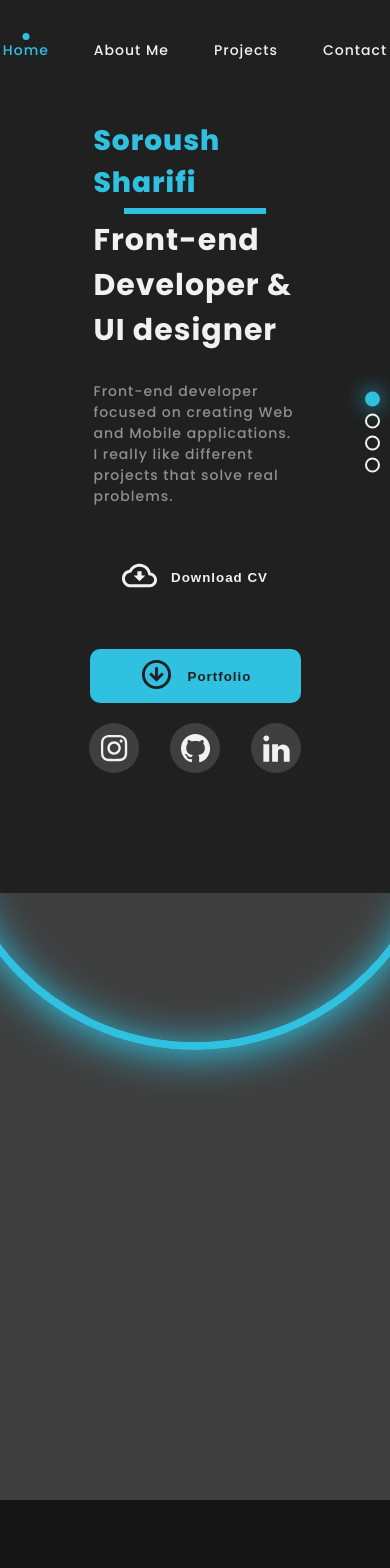
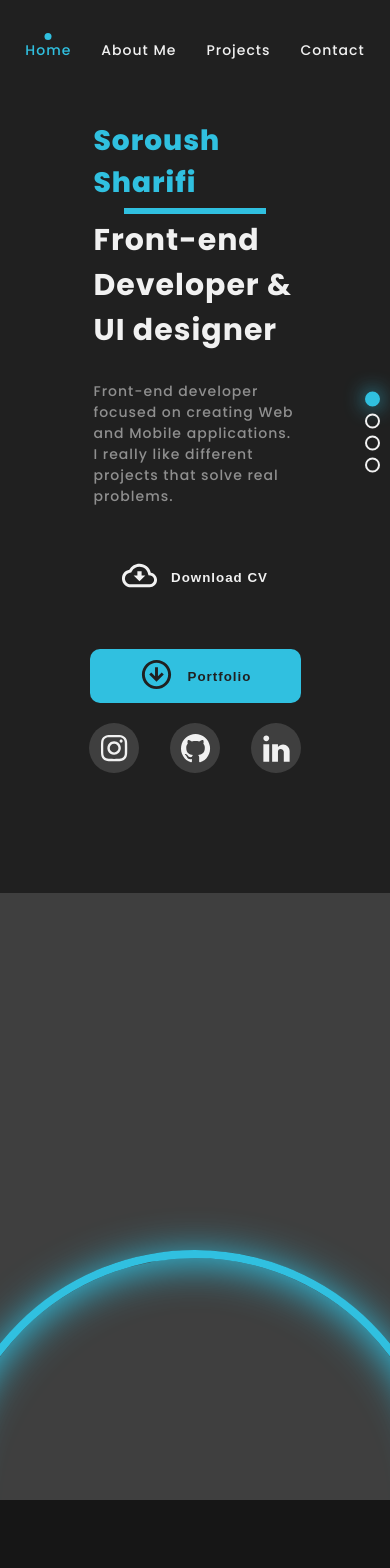
Before and after one commit to Cladux/Personal-Website, a React (Vite) app: page / in a window 390 px wide. Shown: the top 1568 px of the page. Built offline with nearby package versions, Linux system fonts and the light colour scheme; no server answers.

Commit message:
responsive-fix-for-some--sections

```diff
--- a/src/layouts/Projects/components/Card.module.scss
+++ b/src/layouts/Projects/components/Card.module.scss
@@ -53,7 +53,6 @@
       }
       .livePreview {
         @include flex;
-
         width: 170px;
         height: 42px;
         border-radius: 10px;
@@ -63,3 +62,21 @@
     }
   }
 }
+
+@media only screen and (max-width: 1400px) {
+  .card {
+    // min-width: 380px;
+    height: 440px;
+    .info {
+      link {
+        font-size: var(--font-size-p-x-small);
+      }
+    }
+  }
+}
+@media only screen and (max-width: 768px) {
+  .card {
+    min-width: 350px;
+    height: 420px;
+  }
+}
--- a/src/layouts/contact/Contact.module.scss
+++ b/src/layouts/contact/Contact.module.scss
@@ -121,3 +121,61 @@
     }
   }
 }
+
+@media only screen and (max-width: 1200px) {
+  .contact {
+    .container {
+      @include flex(column);
+      height: 1200px;
+      .leftSection {
+        padding: 40px 75px;
+        min-width: 100%;
+        border-radius: 33px 33px 0 0;
+        h4 {
+          text-align: center;
+        }
+      }
+      .rightSection {
+        border-radius: 0 0 33px 33px;
+        min-width: 100%;
+        form {
+          column-gap: 25px;
+        }
+      }
+    }
+  }
+}
+@media only screen and (max-width: 768px) {
+  .contact {
+    .container {
+      padding: 0 5px;
+
+      .leftSection {
+        // padding: 40px 60px;
+        min-width: 100%;
+      }
+      .rightSection {
+        min-height: 700px;
+        min-width: 100%;
+        form {
+          grid-template: repeat(5, 1fr) / 1fr;
+          .inputName {
+            grid-area: 1 / 1 / 1 / end;
+          }
+          .inputEmail {
+            grid-area: 2 / 1 / 2 / end;
+          }
+          .inputSubject {
+            grid-area: 3 / 1 / 4 / end;
+          }
+          .inputMessage {
+            grid-area: 4 / 1 / end / end;
+          }
+          .inputSubmit {
+            grid-area: end / 1 / end / end;
+          }
+        }
+      }
+    }
+  }
+}
--- a/src/layouts/header/Header.module.scss
+++ b/src/layouts/header/Header.module.scss
@@ -116,12 +116,11 @@ header {
       }
       // section right
       .sectionRight {
-        flex-basis: 50%;
         .circle {
           $size: 700px;
           width: $size;
           height: $size;
-          transform: translate(-50%, -30%);
+          transform: translate(-50%, 60%);
         }
       }
     }
@@ -137,7 +136,7 @@ header {
           $size: 500px;
           width: $size;
           height: $size;
-          transform: translate(-50%, -40%);
+          transform: translate(-50%, 100%);
         }
       }
     }
--- a/src/layouts/nav/Nav.module.scss
+++ b/src/layouts/nav/Nav.module.scss
@@ -77,3 +77,10 @@ nav {
     }
   }
 }
+@media only screen and (max-width: 970px) {
+  nav {
+    .navList {
+      gap: 30px;
+    }
+  }
+}
--- a/src/layouts/nav/Navbar.tsx
+++ b/src/layouts/nav/Navbar.tsx
@@ -19,7 +19,7 @@ const Navbar = (): JSX.Element => {
   const menuItems: string[] = ["Home", "About Me", "Projects", "Contact"];
 
   //set page Y offset every layouts here
-  const PAGE_POSITIONS: number[] = useMemo(() => [0, 900, 3500, 5000], []);
+  const PAGE_POSITIONS: number[] = useMemo(() => [0, 900, 3500, 5400], []);
 
   // listening pageYoffset
   useEffect(() => {
--- a/src/scssModules/cssRoot.scss
+++ b/src/scssModules/cssRoot.scss
@@ -33,15 +33,29 @@
 }
 
 //media query css variables
+@media only screen and (max-width: 1400px) {
+  :root {
+    --font-size-bg: 200px;
+    --font-size-header-1: 40px;
+    --font-size-header-2: 38px;
+    --font-size-header-3: 24px;
+    --font-size-p-large: 24px;
+    --font-size-p-medium: 20px;
+    --font-size-p: 18px;
+    --font-size-p-small: 16px;
+    --font-size-p-x-small: 12px;
+  }
+}
+
 @media only screen and (max-width: 768px) {
   :root {
     //media font-sizes
     --font-size-bg: 200px;
     --font-size-header-1: 30px;
     --font-size-header-2: 28px;
-    --font-size-header-3: 38px;
+    --font-size-header-3: 20px;
     --font-size-p-large: 25px;
-    --font-size-p-medium: 20px;
+    --font-size-p-medium: 18px;
     --font-size-p: 14px;
     --font-size-p-small: 14px;
     --font-size-p-x-small: 12px;
```
